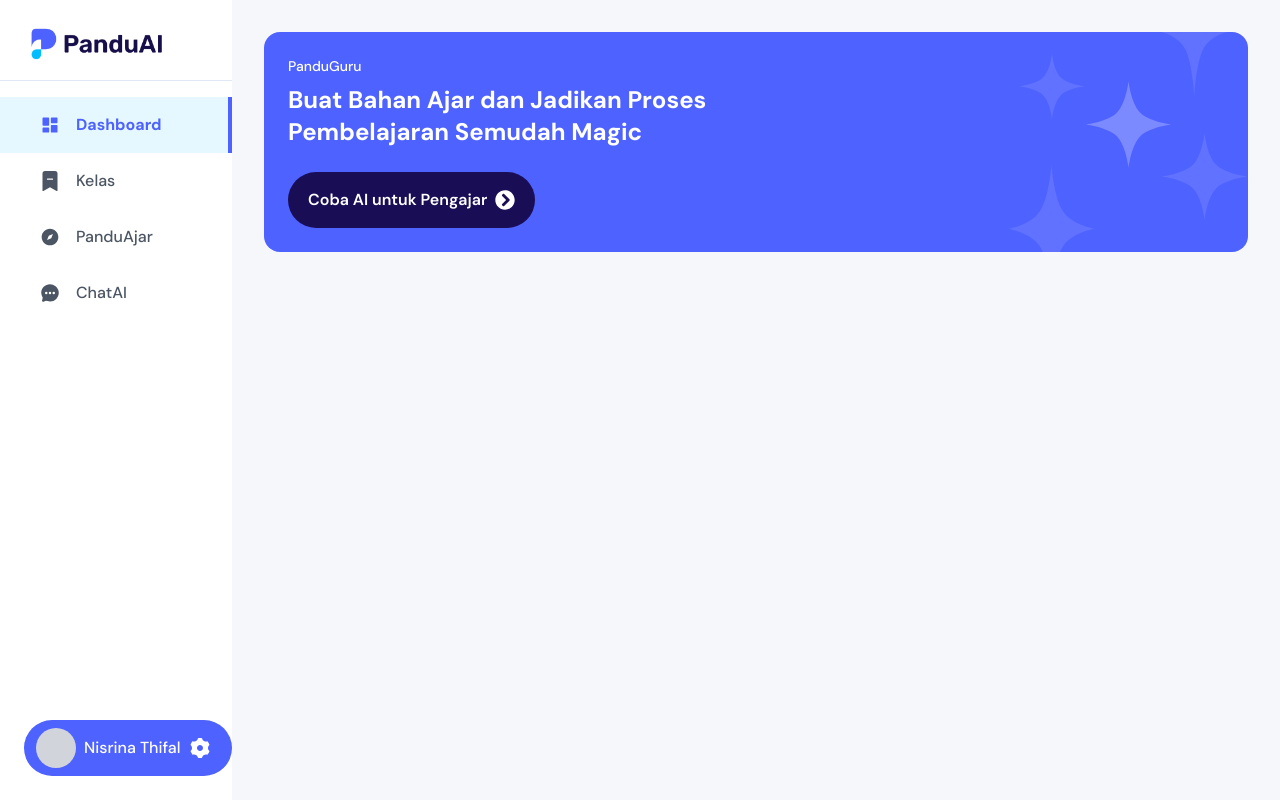
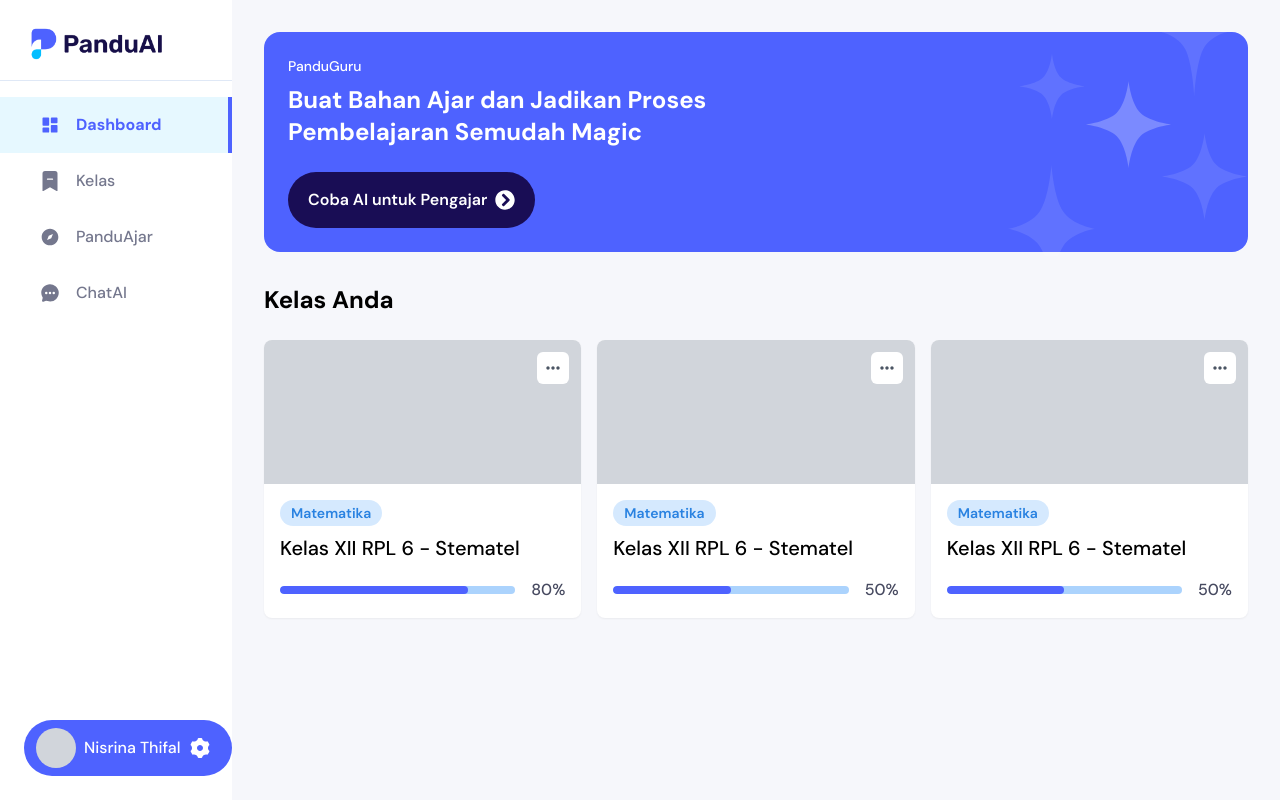
Before and after one commit to zinct/panduai, a Next.js app: page /app/guru/dashboard in a window 1280 px wide. Built offline with nearby package versions, Linux system fonts and the light colour scheme.

Commit message:
feat: dashboard class card slicing

```diff
--- a/src/app/app/guru/dashboard/page.tsx
+++ b/src/app/app/guru/dashboard/page.tsx
@@ -1,10 +1,65 @@
+import { Badge } from "@/components/badge";
+import { Button } from "@/components/button";
+import { Progress } from "@/components/progress";
 import TeacherBanner from "@/components/teacher-banner";
 import React from "react";
+import { MdMoreHoriz } from "react-icons/md";
+
+type ClassCardProps = {
+  subject: string;
+  name: string;
+  progress: number;
+};
+
+const classCard: ClassCardProps[] = [
+  {
+    name: "Kelas XII RPL 6 - Stematel",
+    progress: 80,
+    subject: "Matematika",
+  },
+  {
+    name: "Kelas XII RPL 6 - Stematel",
+    progress: 50,
+    subject: "Matematika",
+  },
+  {
+    name: "Kelas XII RPL 6 - Stematel",
+    progress: 50,
+    subject: "Matematika",
+  },
+];
 
 const page = () => {
   return (
     <div className="w-full ">
       <TeacherBanner />
+      <div className="mt-8">
+        <h1 className="font-bold text-2xl">Kelas Anda</h1>
+        <div className="mt-6 gap-4 grid grid-cols-3">
+          {classCard.map((cls, idx) => (
+            <div key={idx} className="rounded-lg bg-white shadow-sm">
+              <div className="relative w-full h-36 bg-gray-300 rounded-t-lg">
+                <Button
+                  size={"iconSm"}
+                  className="bg-white absolute right-3 top-3 hover:bg-gray-100"
+                >
+                  <MdMoreHoriz size={"20"} className="text-gray-600" />
+                </Button>
+              </div>
+              <div className="my-4 px-4">
+                <Badge variant={"blue"}>Matematika</Badge>
+                <h3 className="font-medium text-xl mt-2">{cls.name}</h3>
+                <div className="mt-4 flex items-center gap-x-4">
+                  <Progress maxValue={100} value={cls.progress} size="small" />
+                  <h5 className="text-neutral-4 font-medium">
+                    {cls.progress}%
+                  </h5>
+                </div>
+              </div>
+            </div>
+          ))}
+        </div>
+      </div>
     </div>
   );
 };
--- a/src/app/app/guru/layout.tsx
+++ b/src/app/app/guru/layout.tsx
@@ -65,7 +65,7 @@
         </div>
         <SidebarProfile />
       </nav>
-      <div className="px-8 pt-8 w-full">{children}</div>
+      <div className="p-8 w-full">{children}</div>
     </section>
   );
 }
--- /dev/null
+++ b/src/components/badge.tsx
@@ -0,0 +1,36 @@
+import * as React from "react";
+import { cva, type VariantProps } from "class-variance-authority";
+import { cn } from "@/utils/cn";
+
+const badgeVariants = cva(
+  "inline-flex items-center rounded-full border px-2.5 py-0.5 text-sm font-semibold transition-colors focus:outline-none focus:ring-2 focus:ring-ring focus:ring-offset-2",
+  {
+    variants: {
+      variant: {
+        default:
+          "border-transparent bg-primary text-primary-foreground hover:bg-primary/80",
+        secondary:
+          "border-transparent bg-secondary text-secondary-foreground hover:bg-secondary/80",
+        blue: "border-transparent bg-blue-10 text-blue-60",
+        destructive:
+          "border-transparent bg-destructive text-destructive-foreground hover:bg-destructive/80",
+        outline: "text-foreground",
+      },
+    },
+    defaultVariants: {
+      variant: "default",
+    },
+  }
+);
+
+export interface BadgeProps
+  extends React.HTMLAttributes<HTMLDivElement>,
+    VariantProps<typeof badgeVariants> {}
+
+function Badge({ className, variant, ...props }: BadgeProps) {
+  return (
+    <div className={cn(badgeVariants({ variant }), className)} {...props} />
+  );
+}
+
+export { Badge, badgeVariants };
--- a/src/components/button.tsx
+++ b/src/components/button.tsx
@@ -24,6 +24,7 @@
         md: "h-14 rounded-md px-5",
         lg: "h-16 rounded-md px-8 text-lg",
         icon: "h-10 w-10",
+        iconSm: "h-8 w-8",
       },
     },
     defaultVariants: {
--- /dev/null
+++ b/src/components/progress.tsx
@@ -0,0 +1,43 @@
+import React from "react";
+import { cn } from "@/utils/cn";
+
+interface ProgressProps {
+  value: number;
+  maxValue: number;
+  className?: string;
+  color?: string;
+  size?: "small" | "default" | "large";
+}
+
+const Progress: React.FC<ProgressProps> = ({
+  value,
+  maxValue,
+  className = "",
+  color = "",
+  size = "default",
+  ...rest
+}) => {
+  const percentage = (value / maxValue) * 100;
+  const progressStyle: React.CSSProperties = {
+    width: `${percentage}%`,
+    // backgroundColor: color || "#4CAF50", // Default color is green
+  };
+
+  const containerClass = cn(
+    "relative h-4 rounded-lg bg-blue-20 w-full overflow-hidden",
+    size === "small" && "h-2",
+    size === "large" && "h-6",
+    className
+  );
+
+  return (
+    <div className={containerClass} {...rest}>
+      <div
+        className="absolute top-0 left-0 bottom-0 bg-primary rounded-lg"
+        style={progressStyle}
+      />
+    </div>
+  );
+};
+
+export { Progress };
--- a/src/components/sidebar/sidebar-item.tsx
+++ b/src/components/sidebar/sidebar-item.tsx
@@ -14,7 +14,7 @@
     <Link
       href={href}
       key={name}
-      className={`flex items-center justify-between pl-10 text-gray-600 font-medium gap-4 h-14 ${
+      className={`flex items-center justify-between pl-10 text-neutral-5 font-medium gap-4 h-14 ${
         currentPath === href
           ? "bg-secondary-accent !font-bold text-primary "
           : "hover:bg-gray-100"
```
